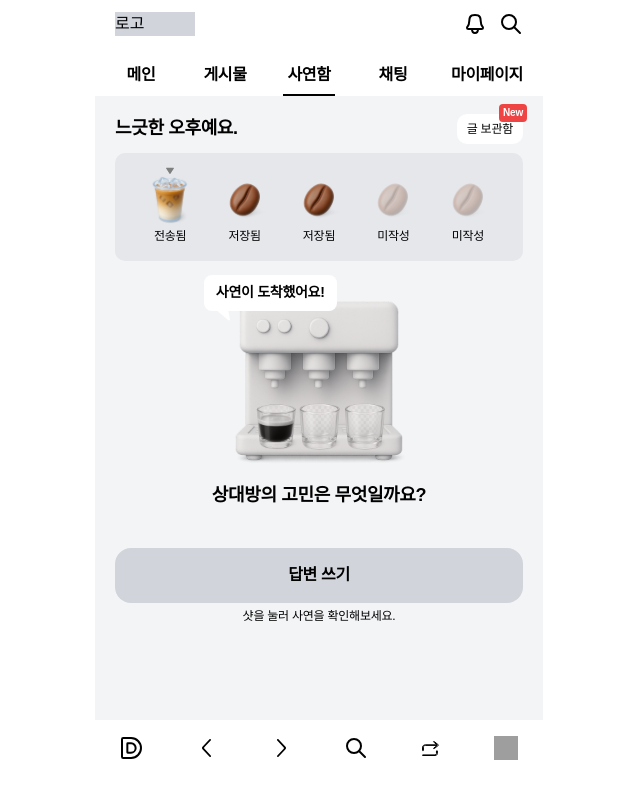
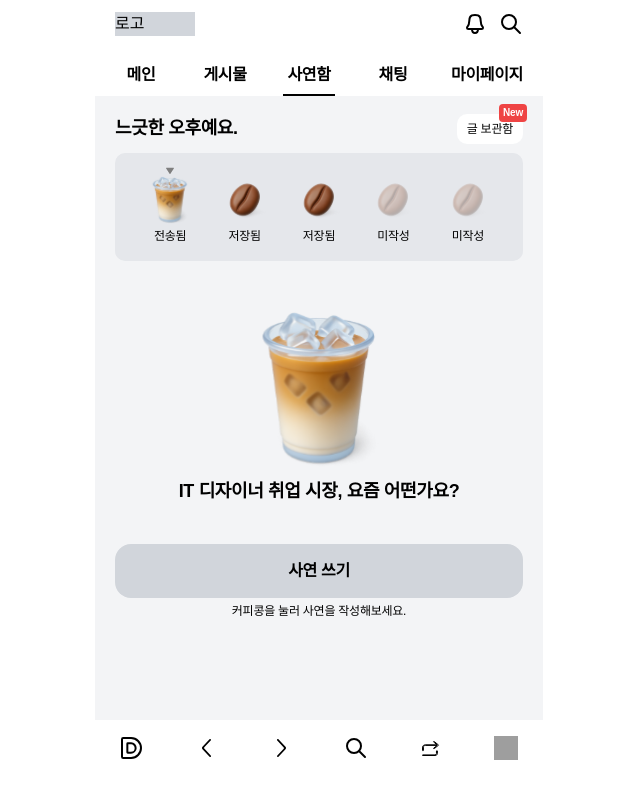
Before and after one commit to LatteChat/Latte-Frontend, a Next.js app: page /latte-chat/letters in a window 1280 px wide. Shown: the whole page, without its empty margins (321-961 px from the left). Built offline with nearby package versions, Linux system fonts and the light colour scheme; grey boxes are pictures that could not be loaded; a web font is replaced by a local one.

Commit message:
refactor: 사연쓰기, 답변쓰기로 넘어가는 경로 수정

```diff
--- a/src/app/latte-chat/letters/JuniorLettersContainer.tsx
+++ b/src/app/latte-chat/letters/JuniorLettersContainer.tsx
@@ -79,7 +79,7 @@ export default function JuniorLettersContainer() {
         </section>
 
         <LetterActionSection
-          href="/latte-chat/letters/1/answer/new"
+          href="/latte-chat/letters/new"
           linkLabel="사연 쓰기"
           description="커피콩을 눌러 사연을 작성해보세요."
         />
--- a/src/app/latte-chat/letters/SeniorLettersContainer.tsx
+++ b/src/app/latte-chat/letters/SeniorLettersContainer.tsx
@@ -79,7 +79,7 @@ export default function SeniorLettersContainer() {
         </section>
 
         <LetterActionSection
-          href="/latte-chat/letters/1"
+          href="/latte-chat/letters/1/answer/new"
           linkLabel="답변 쓰기"
           description="샷을 눌러 사연을 확인해보세요."
         />
--- a/src/app/latte-chat/letters/page.tsx
+++ b/src/app/latte-chat/letters/page.tsx
@@ -9,7 +9,7 @@ export default function LettersPage() {
 
   return (
     <>
-      {userInfo?.memberType !== 'SENIOR' ? (
+      {userInfo?.memberType === 'SENIOR' ? (
         <SeniorLettersContainer />
       ) : (
         <JuniorLettersContainer />
```
